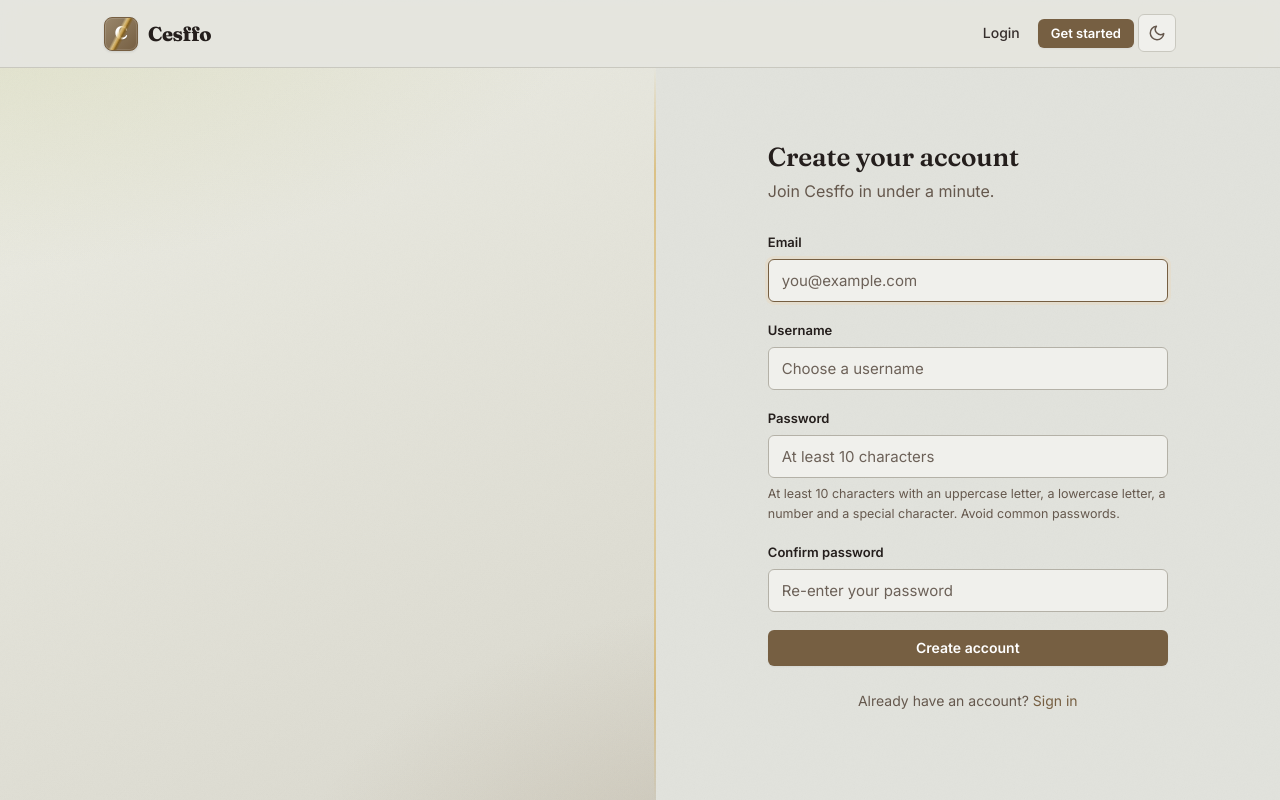
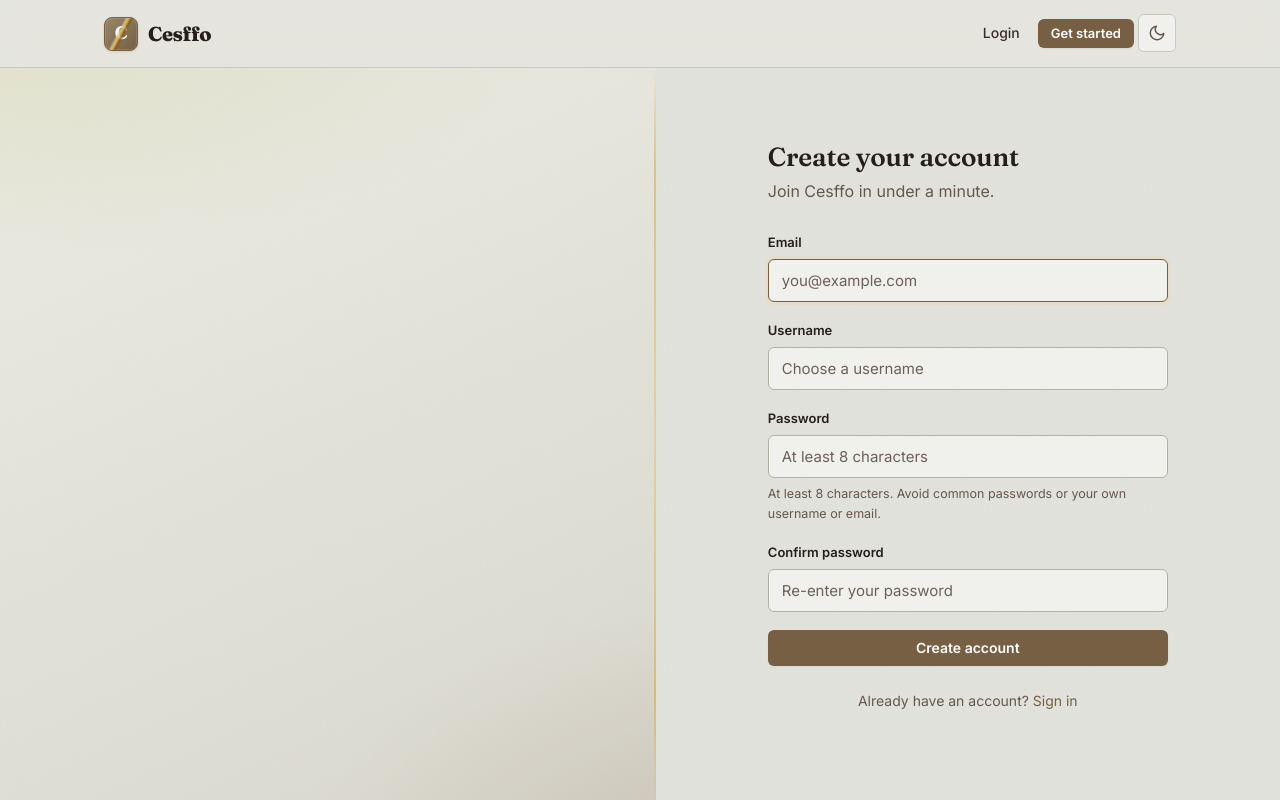
Before and after one commit to yufongg/cesffo, a React (Create React App) app in the folder react-app/: page /register in a window 1280 px wide. Shown: the top 800 px of the page. Built offline with nearby package versions, Linux system fonts and the light colour scheme; the HTML template or start-up script is replaced by a standard one.

Commit message:
Updated frontend validation to match backend's and NIST password requirements

```diff
--- a/react-app/src/pages/ChangePassword.jsx
+++ b/react-app/src/pages/ChangePassword.jsx
@@ -110,8 +110,7 @@ export default function ChangePassword() {
                   autoFocus
                 />
                 <small className="field__hint">
-                  At least 10 characters with an uppercase, lowercase, number and
-                  special character. Avoid common passwords or your own name/email.
+                  At least 8 characters. Avoid common passwords or your own name/email.
                 </small>
               </div>
 
--- a/react-app/src/pages/Register.jsx
+++ b/react-app/src/pages/Register.jsx
@@ -15,11 +15,7 @@ function CheckIcon() {
 // NOTE: this is convenience only — the server is the source of truth (SR-01).
 function clientPasswordIssues(pw) {
   const issues = [];
-  if (pw.length < 10) issues.push('at least 10 characters');
-  if (!/[A-Z]/.test(pw)) issues.push('an uppercase letter');
-  if (!/[a-z]/.test(pw)) issues.push('a lowercase letter');
-  if (!/[0-9]/.test(pw)) issues.push('a number');
-  if (!/[^A-Za-z0-9]/.test(pw)) issues.push('a special character');
+  if (pw.length < 8) issues.push('at least 8 characters');
   return issues;
 }
 
@@ -193,11 +189,10 @@ export default function Register() {
                 <div className="field">
                   <label htmlFor="password" className="label">Password</label>
                   <input id="password" type="password" className="input" value={form.password}
-                    onChange={update('password')} placeholder="At least 10 characters" required
+                    onChange={update('password')} placeholder="At least 8 characters" required
                     autoComplete="new-password" />
                   <small className="field__hint">
-                    At least 10 characters with an uppercase letter, a lowercase letter,
-                    a number and a special character. Avoid common passwords.
+                    At least 8 characters. Avoid common passwords or your own username or email.
                   </small>
                 </div>
 
--- a/react-app/src/pages/UpdateProfile.jsx
+++ b/react-app/src/pages/UpdateProfile.jsx
@@ -204,10 +204,9 @@ export default function UpdateProfile() {
                   placeholder="Enter new password"
                   value={newPassword}
                   onChange={(e) => setNewPassword(e.target.value)}
-                  autoComplete="new-password" required minLength={10} />
+                  autoComplete="new-password" required minLength={8} />
                 <small className="field__hint">
-                  At least 10 characters with an uppercase, lowercase, number and
-                  special character. Avoid your username or email.
+                  At least 8 characters. Avoid your username or email.
                 </small>
               </div>
 
```
Also changed, not shown: 1 other file (tests, documents, lock files or other folders).
